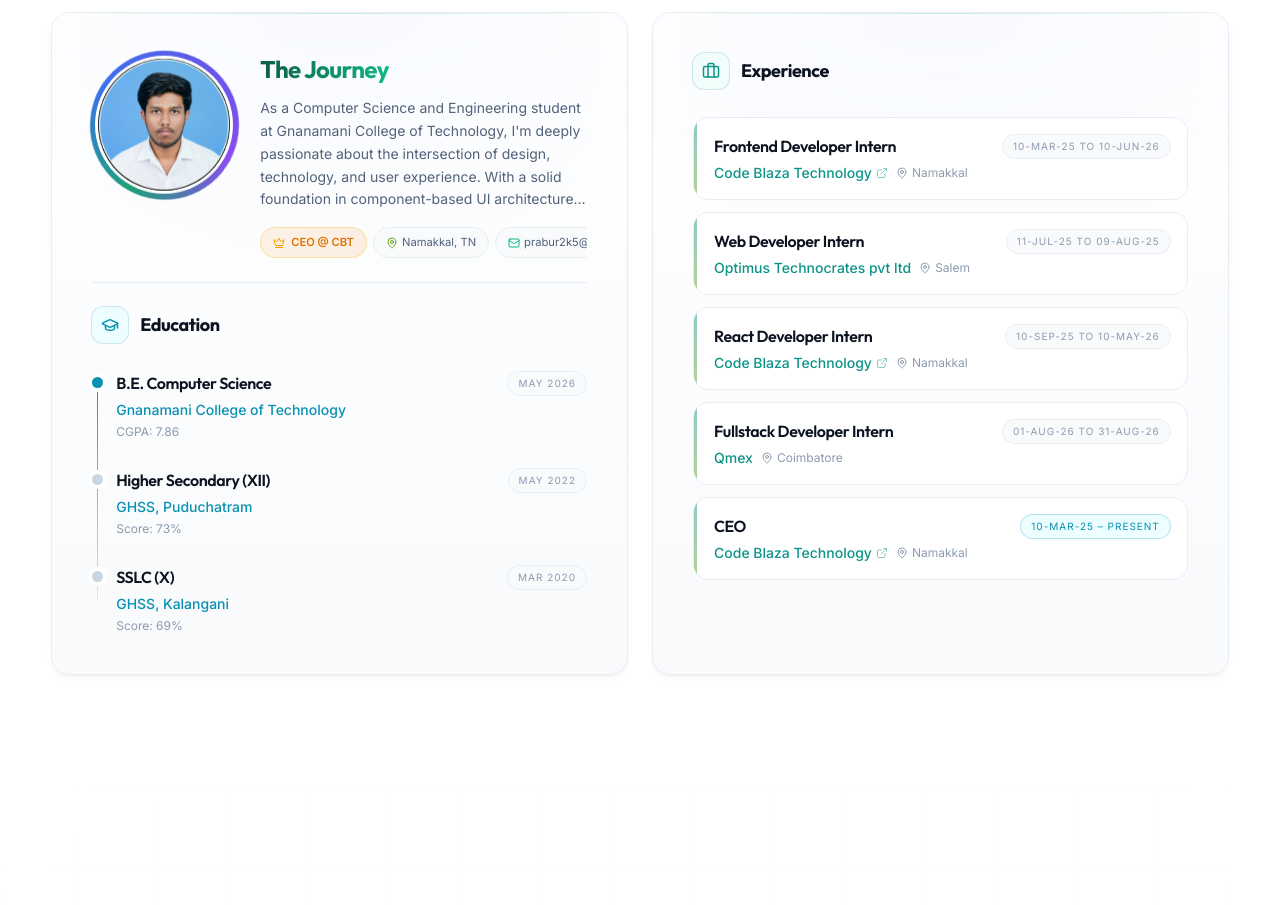
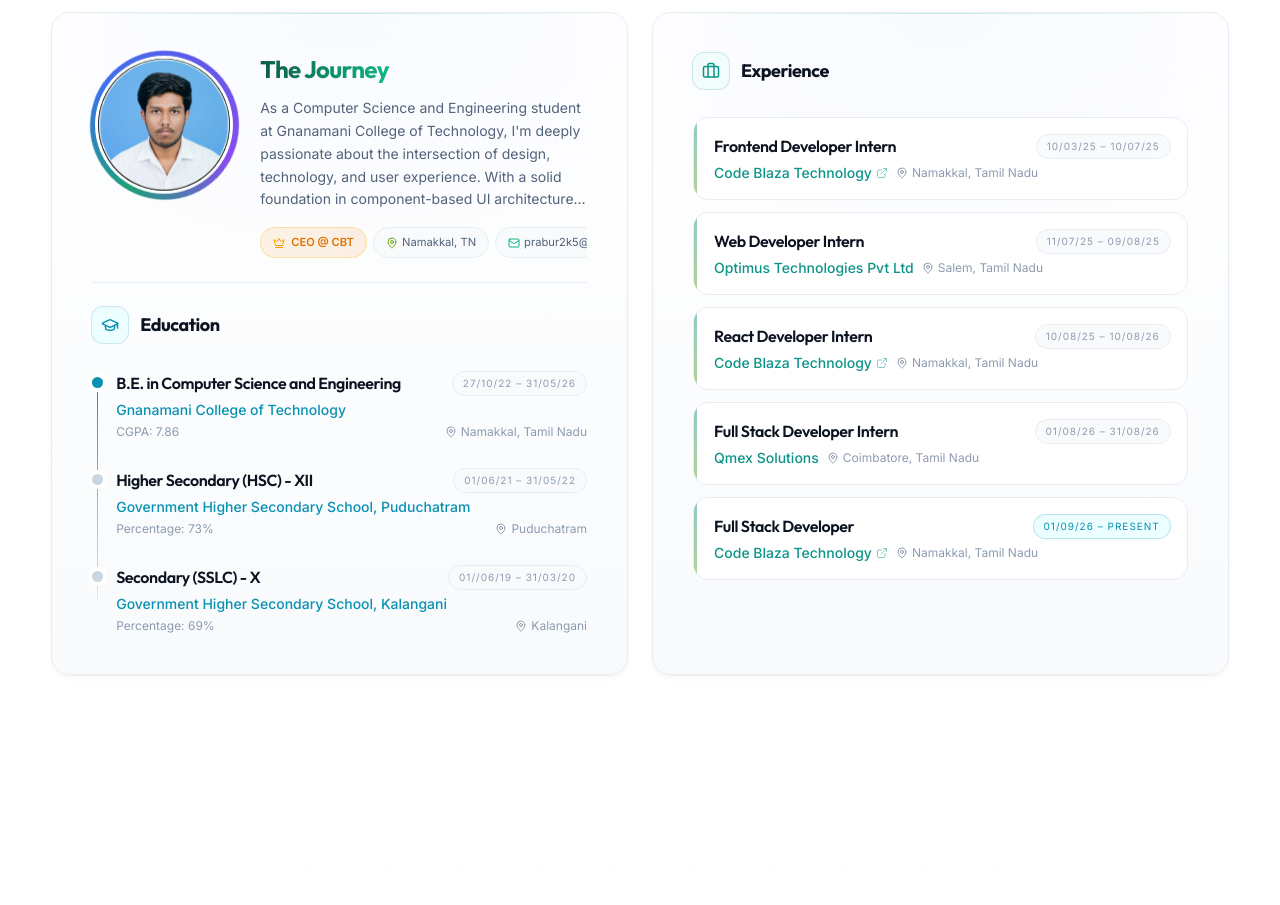
Before and after one commit to praburofficial/Prabu-Portfolio, a React (Vite) app: page / in a window 1280 px wide. Shown: the part 1320-2225 px from the top of the page. Built offline with nearby package versions, Linux system fonts and the light colour scheme.

Commit message:
updation

```diff
--- a/src/sections/About.tsx
+++ b/src/sections/About.tsx
@@ -6,18 +6,19 @@
 import { GraduationCap, Briefcase, MapPin, Mail, ExternalLink, Crown } from 'lucide-react';
 
 const education = [
-    { degree: 'B.E. Computer Science', school: 'Gnanamani College of Technology', date: 'May 2026', score: 'CGPA: 7.86', isCurrent: true },
-    { degree: 'Higher Secondary (XII)', school: 'GHSS, Puduchatram', date: 'May 2022', score: 'Score: 73%', isCurrent: false },
-    { degree: 'SSLC (X)', school: 'GHSS, Kalangani', date: 'Mar 2020', score: 'Score: 69%', isCurrent: false },
+    { degree: 'B.E. in Computer Science and Engineering', school: 'Gnanamani College of Technology', date: '27/10/22 – 31/05/26', score: 'CGPA: 7.86', isCurrent: true, location: 'Namakkal, Tamil Nadu' },
+    { degree: 'Higher Secondary (HSC) - XII', school: 'Government Higher Secondary School, Puduchatram', date: '01/06/21 – 31/05/22', score: 'Percentage: 73%', isCurrent: false, location: 'Puduchatram' },
+    { degree: 'Secondary (SSLC) - X', school: 'Government Higher Secondary School, Kalangani', date: '01//06/19 – 31/03/20', score: 'Percentage: 69%', isCurrent: false, location: 'Kalangani' },
 ];
 
 /* Ordered oldest first, by start date. */
 const experience = [
-    { role: 'Frontend Developer Intern', company: 'Code Blaza Technology', location: 'Namakkal', date: '10-Mar-25 TO 10-Jun-26', isCurrent: false, website: 'https://codeblazatechnology.in' },
-    { role: 'Web Developer Intern', company: 'Optimus Technocrates pvt ltd', location: 'Salem', date: '11-Jul-25 TO 09-Aug-25', isCurrent: false },
-    { role: 'React Developer Intern', company: 'Code Blaza Technology', location: 'Namakkal', date: '10-Sep-25 TO 10-May-26', isCurrent: false, website: 'https://codeblazatechnology.in' },
-    { role: 'Fullstack Developer Intern', company: 'Qmex', location: 'Coimbatore', date: '01-Aug-26 TO 31-Aug-26', isCurrent: false },
-    { role: 'CEO', company: 'Code Blaza Technology', location: 'Namakkal', date: '10-Mar-25 – Present', isCurrent: true, website: 'https://codeblazatechnology.in' },
+
+    { role: 'Frontend Developer Intern', company: 'Code Blaza Technology', location: 'Namakkal, Tamil Nadu', date: '10/03/25 – 10/07/25', isCurrent: false, website: 'https://codeblazatechnology.in' },
+    { role: 'Web Developer Intern', company: 'Optimus Technologies Pvt Ltd', location: 'Salem, Tamil Nadu', date: '11/07/25 – 09/08/25', isCurrent: false },
+    { role: 'React Developer Intern', company: 'Code Blaza Technology', location: 'Namakkal, Tamil Nadu', date: '10/08/25 – 10/08/26', isCurrent: false, website: 'https://codeblazatechnology.in' },
+    { role: 'Full Stack Developer Intern', company: 'Qmex Solutions', location: 'Coimbatore, Tamil Nadu', date: '01/08/26 – 31/08/26', isCurrent: false },
+    { role: 'Full Stack Developer', company: 'Code Blaza Technology', location: 'Namakkal, Tamil Nadu', date: '01/09/26 – Present', isCurrent: true, website: 'https://codeblazatechnology.in' },
 ];
 
 const containerVariants = {
@@ -155,7 +156,13 @@
                                                 </span>
                                             </div>
                                             <p className="mt-1 text-sm font-medium text-accent">{edu.school}</p>
-                                            <p className="mt-1 text-xs text-faint">{edu.score}</p>
+                                            <p className="mt-1 flex items-center justify-between text-xs text-faint">
+                                                <span>{edu.score}</span>
+                                                <span className="inline-flex items-center gap-1">
+                                                    <MapPin className="h-3 w-3" />
+                                                    {edu.location}
+                                                </span>
+                                            </p>
                                         </motion.div>
                                     ))}
                                 </motion.div>
```
Also changed, not shown: public/cbt.jpeg (added).
